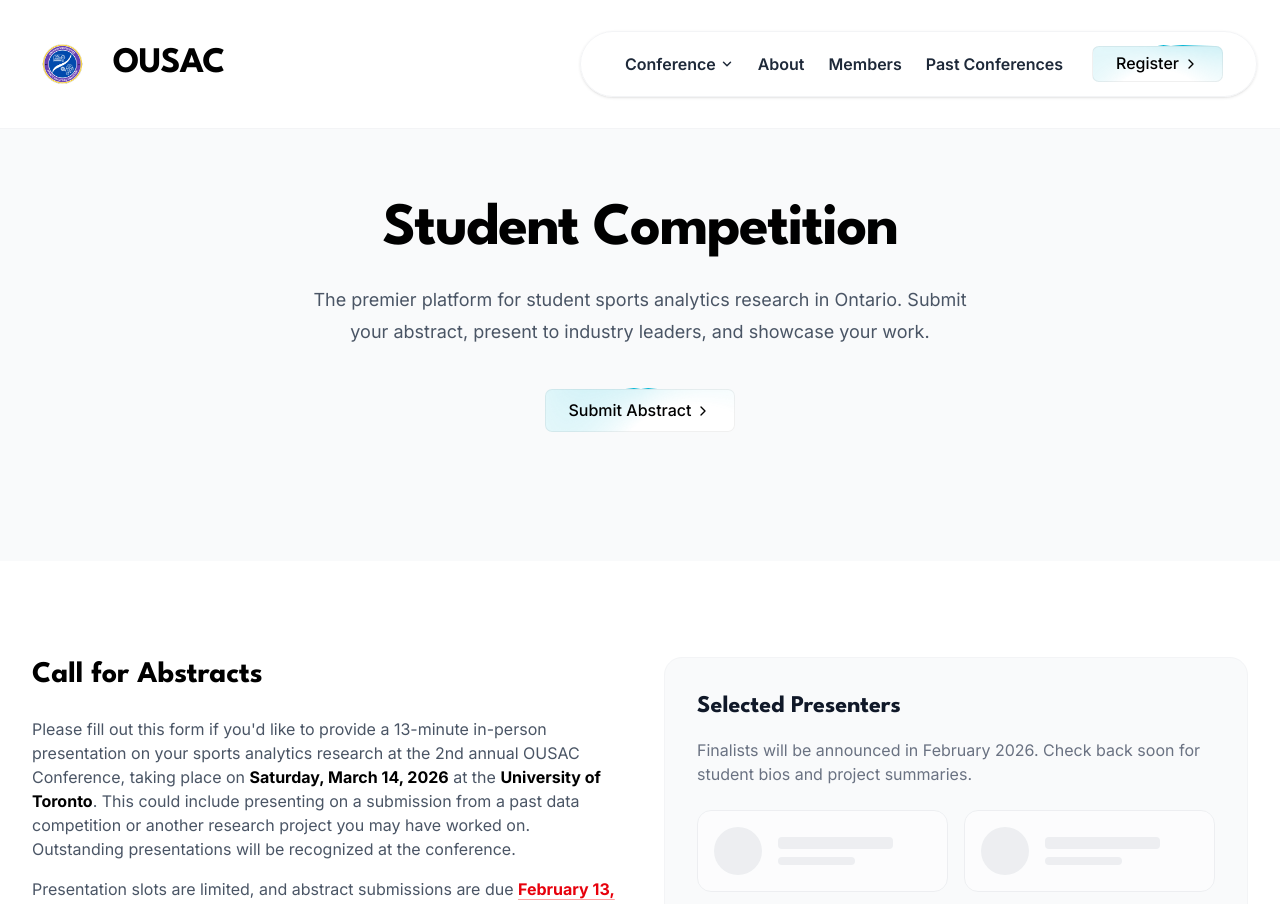
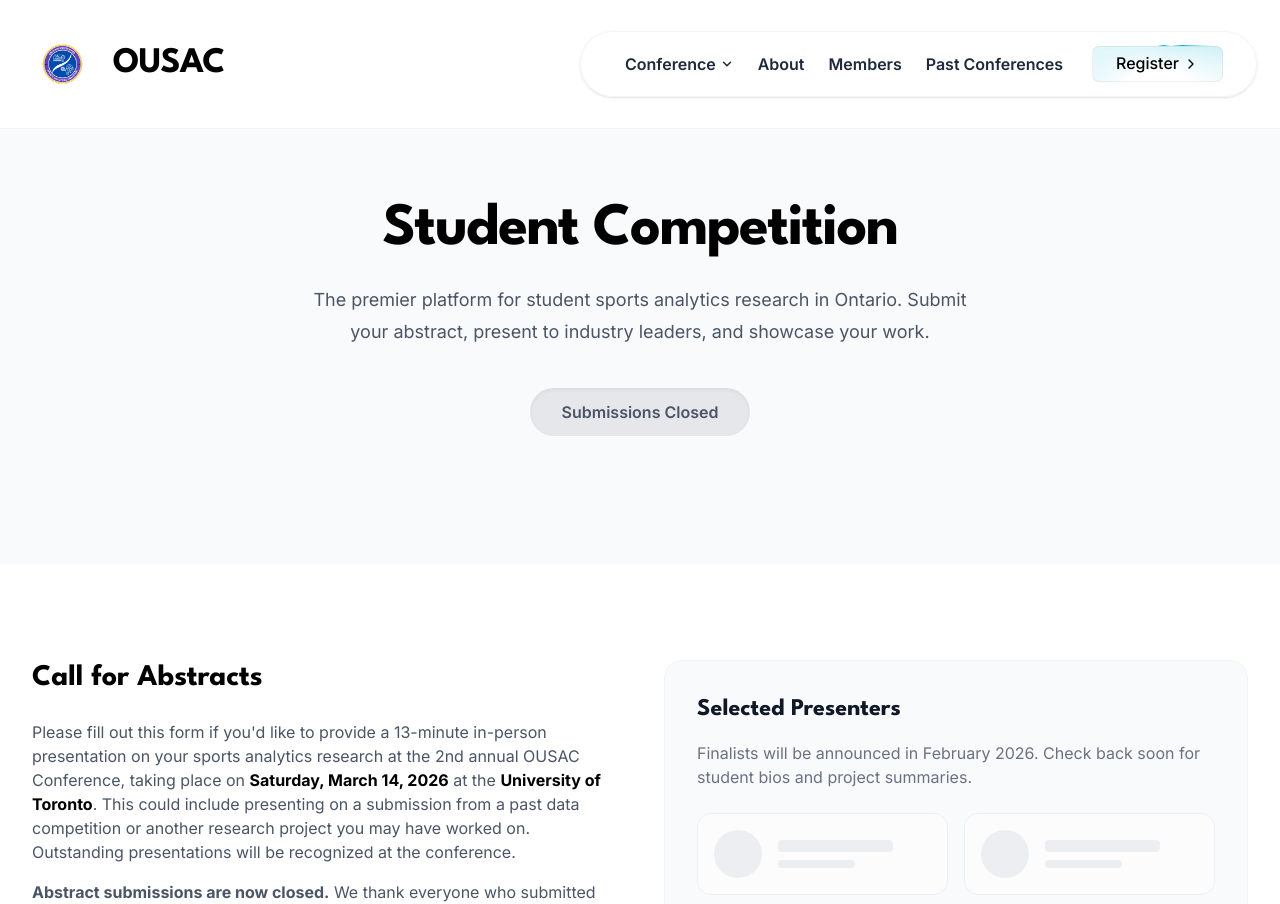
Before and after one commit to ousac/ousac.github.io, a Next.js app: page /conference/student-competition in a window 1280 px wide. Shown: the top 904 px of the page. Built offline with nearby package versions, Linux system fonts and the light colour scheme.

Commit message:
feat: indicate student competition submissions closed

```diff
--- a/src/app/conference/student-competition/page.tsx
+++ b/src/app/conference/student-competition/page.tsx
@@ -1,8 +1,6 @@
 'use client';
 
 import React from 'react';
-import { AnimatedShinyButton } from '@/components/ui/animated-shiny-button';
-import { GOOGLE_FORM_ABSTRACT } from '@/lib/constants';
 import { BadgeCheck, FileText, Mic, Trophy } from 'lucide-react';
 
 export default function StudentCompetition() {
@@ -21,15 +19,9 @@ export default function StudentCompetition() {
               showcase your work.
             </p>
             <div className="mt-10 flex items-center justify-center gap-x-6">
-              <a
-                href={GOOGLE_FORM_ABSTRACT}
-                target="_blank"
-                rel="noopener noreferrer"
-              >
-                <AnimatedShinyButton className="bg-ousac-blue rounded-full px-8 py-3 text-white shadow-lg transition-all hover:bg-blue-700">
-                  Submit Abstract
-                </AnimatedShinyButton>
-              </a>
+              <div className="bg-gray-200 rounded-full px-8 py-3 text-gray-600 font-semibold shadow-inner">
+                Submissions Closed
+              </div>
             </div>
           </div>
         </div>
@@ -60,12 +52,7 @@ export default function StudentCompetition() {
                 Outstanding presentations will be recognized at the conference.
               </p>
               <p>
-                Presentation slots are limited, and abstract submissions are due{' '}
-                <strong className="text-red-600 underline decoration-red-300 underline-offset-4">
-                  February 13, 2026
-                </strong>
-                . Late submissions may not be evaluated. If selected as a
-                presenter, you will be contacted by{' '}
+                <strong>Abstract submissions are now closed.</strong> We thank everyone who submitted their research. If selected as a presenter, you will be contacted by{' '}
                 <strong className="text-ousac-black">February 19</strong> with
                 further details.
               </p>
```
